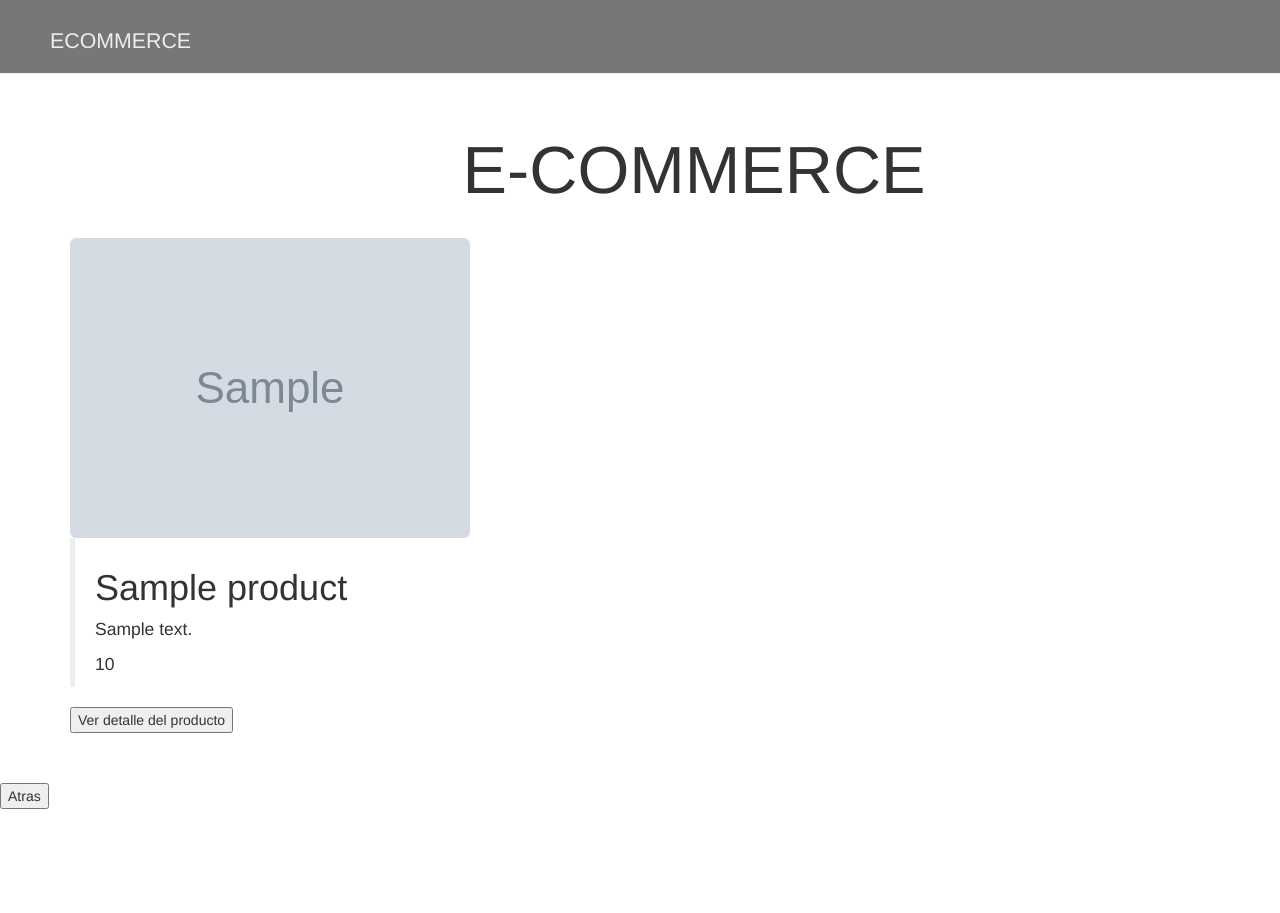
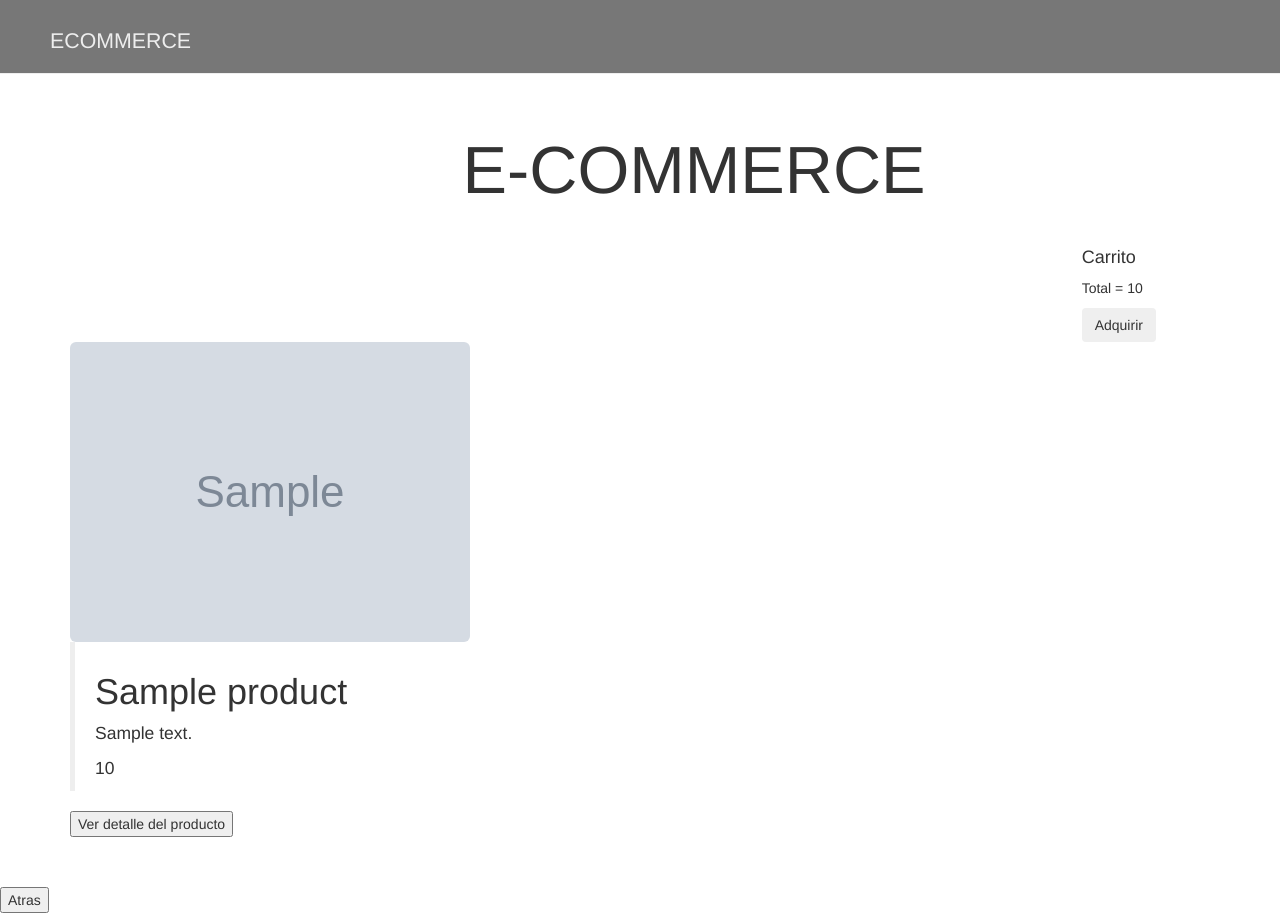
Before and after one commit to AlonsoIbarra/E-DDD, a Django app: template ecommerce/compras/templates/product_list.html in a window 1280 px wide. Before the commit the page ends 809 px from the top, so only its background shows below. Run offline with Django 3.2, Linux system fonts and the light colour scheme; the template is opened without the code that fills it: most values are stand-ins (such as "Sample title", 1, 10 or a date in 2020); grey boxes marked "Sample" are stand-in pictures; parts of the project's set-up code (start-up, migrations or seed data) failed here and were passed over; some libraries are stand-ins or nearby versions.

Commit message:
se integraron los módulos de ver detalle con agregar a carrito y cargar carrito en menú de productos

```diff
--- a/ecommerce/compras/templates/product_list.html
+++ b/ecommerce/compras/templates/product_list.html
@@ -1,5 +1,21 @@
 {% extends 'base.html' %}
 {% block header_text %}E-COMMERCE{% endblock %}
+	{% block carrito %}
+		{% if carrito %}
+					<div class="col-md-2 col-md-offset-10">
+						<div class="card">
+							<div class="card-block">
+								<h4 class="card-title">Carrito</h4>
+								<p class="card-text">Total = {{ carrito.total }}</p>
+								<form action="/orders" method="GET">
+									<input type="hidden" name="idCarrito" value="{{ carrito.idCarrito }}">
+ 	  			    				<input type="submit" class="btn card-link" value="Adquirir" alt="AdquirirCarrito" />
+								</form>
+							</div>
+						</div>
+					</div>
+		{% endif %}
+	{% endblock %}
 	{% block detalles %}
         {% if products %}
 				<div class="content container">
--- a/ecommerce/compras/urls.py
+++ b/ecommerce/compras/urls.py
@@ -10,5 +10,5 @@ urlpatterns = patterns(
     url(r'^(?P<id>\d+)', order_detail, name='order_detail'),
     url(r'^verdetalle/(?P<idProducto>\d+)', ver_detalles, name='ver_detalles'),
     url(r'^$', product_list, name='product_list'),
-    url(r'^agregarProductoCarrito/(?P<idProducto>\d+)/(?P<cantidad>\d+)', agregarProductoCarrito),
+    url(r'^agregarProductoCarrito', agregarProductoCarrito),
 )
```
Also changed, not shown: ecommerce/compras/application_service.py (+8 -7 lines), ecommerce/compras/templates/detalles_producto.html (+4 -4 lines), ecommerce/compras/tests/tests_application_service.py (+1 -1 lines).
